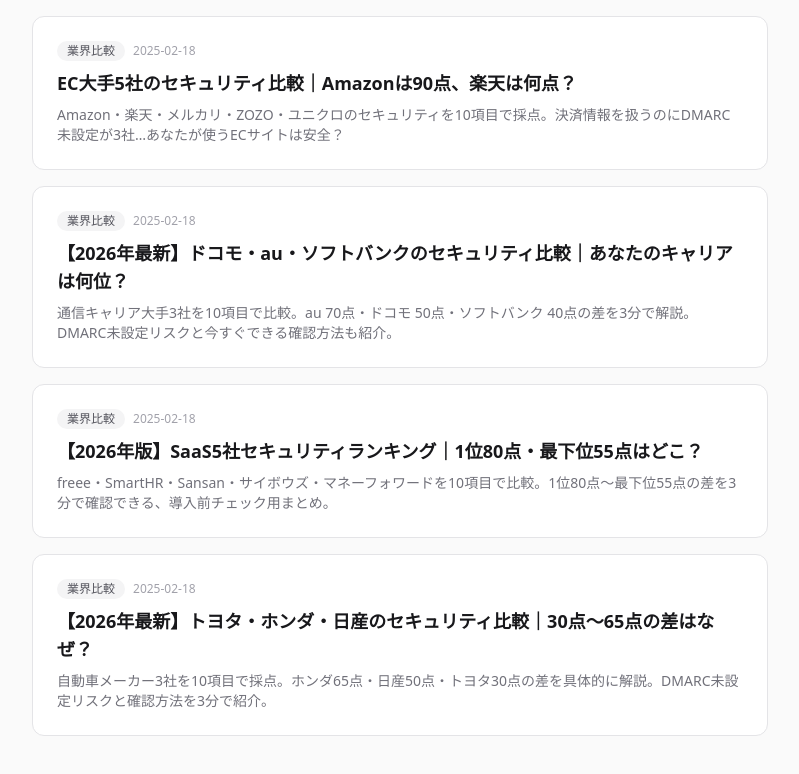
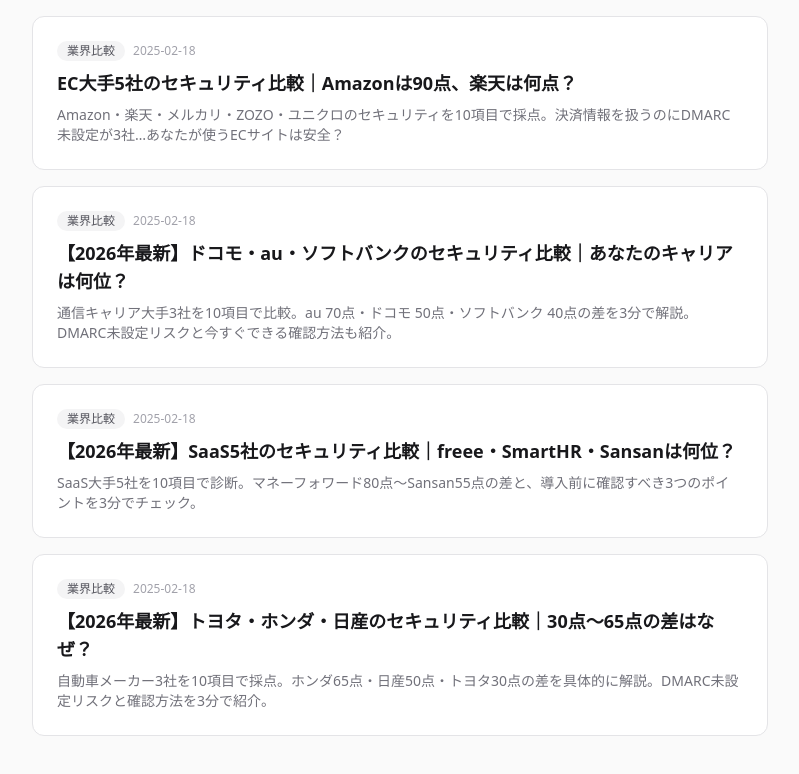
Before and after one commit to okkuso/security-checker, a Next.js app: page /blog in a window 1280 px wide. Shown: the part 9901-10675 px from the top of the page, without its empty margins (240-1039 px from the left). Built offline with nearby package versions, Linux system fonts and the light colour scheme.

Commit message:
Improve compare-saas title/description for CTR

```diff
--- a/src/content/articles.ts
+++ b/src/content/articles.ts
@@ -3517,8 +3517,8 @@
   },
   {
     slug: "compare-saas",
-    title: "【2026年版】SaaS5社セキュリティランキング｜1位80点・最下位55点はどこ？",
-    description: "freee・SmartHR・Sansan・サイボウズ・マネーフォワードを10項目で比較。1位80点〜最下位55点の差を3分で確認できる、導入前チェック用まとめ。",
+    title: "【2026年最新】SaaS5社のセキュリティ比較｜freee・SmartHR・Sansanは何位？",
+    description: "SaaS大手5社を10項目で診断。マネーフォワード80点〜Sansan55点の差と、導入前に確認すべき3つのポイントを3分でチェック。",
     publishedAt: "2025-02-18",
     category: "業界比較",
     tags: ["SaaS", "業界比較", "freee", "SmartHR", "Sansan", "サイボウズ", "マネーフォワード"],
```
